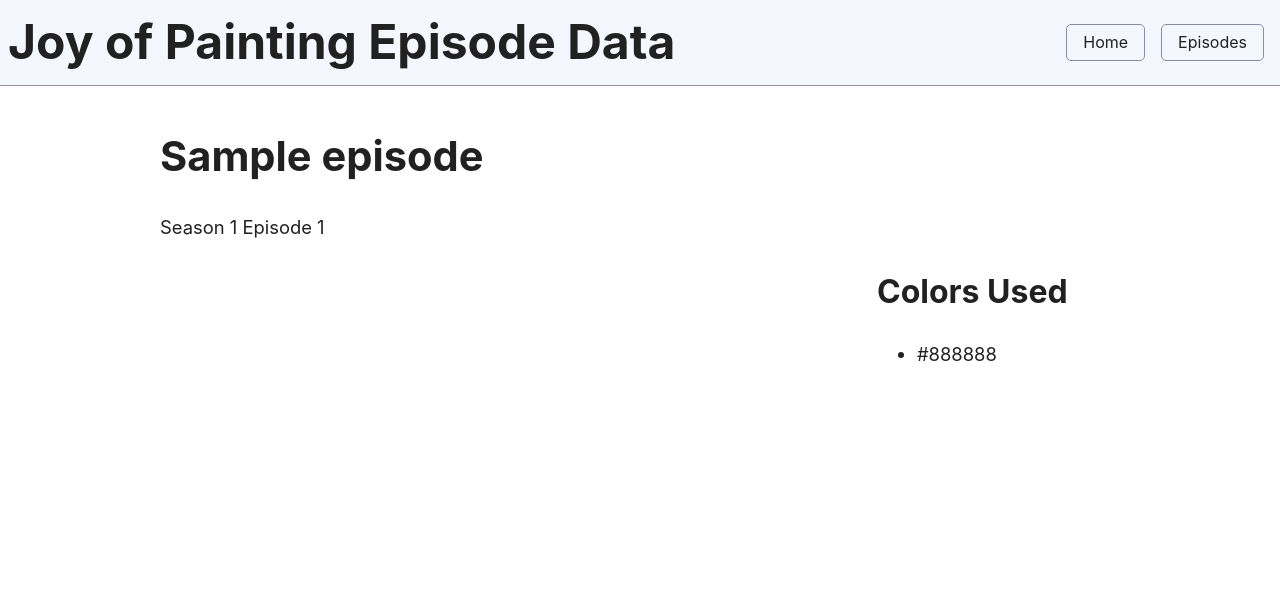
After one commit to coreyimmke/painting, a Django app: page /season/1/episode/1/ in a window 1280 px wide. The commit adds this page. Shown: the top 611 px of the page. Run offline with Django 5.2, Linux system fonts and the light colour scheme; tables that the repository leaves empty hold one stand-in row (values such as "Sample post").

Commit message:
Add episode detail page

```diff
--- a/episodes/static/episodes/simple.css
+++ b/episodes/static/episodes/simple.css
@@ -56,7 +56,7 @@ body {
   font-size: 1.15rem;
   line-height: 1.5;
   display: grid;
-  grid-template-columns: 1fr min(45rem, 90%) 1fr;
+  grid-template-columns: 1fr min(60rem, 90%) 1fr;
   margin: 0;
   padding-bottom: 1rem;
 }
--- a/episodes/templates/episodes/base.html
+++ b/episodes/templates/episodes/base.html
@@ -12,8 +12,8 @@
       </div>
       <nav>
         <ul>
-          <li><a href="#">Home</a></li>
-          <li><a href="#">Episodes</a></li>
+          <li><a href="/">Home</a></li>
+          <li><a href="{% url 'episode_list' %}">Episodes</a></li>
         </ul>
       </nav>
     </header>
--- /dev/null
+++ b/episodes/templates/episodes/episode_detail.html
@@ -0,0 +1,29 @@
+{% extends "episodes/base.html" %}
+{% block title %}Joy of Painting - {{ episode.painting_title }}{% endblock %}
+
+{% block content %}
+<h2>{{ episode.painting_title }}</h2>
+<div role="doc-subtitle">Season {{ episode.season_number }} Episode {{ episode.episode_number }}</div>
+<div style="display: flex; justify-content: space-around; align-items: start; margin-top: 2rem;">
+  <div>
+    <iframe
+      width="560"
+      height="315"
+      src="{{ episode.youtube_src }}"
+      title="YouTube video player"
+      frameborder="0"
+      referrerpolicy="strict-origin-when-cross-origin"
+      allowfullscreen
+    >
+    </iframe>
+  </div>
+  <div>
+    <h3 style="margin-top: 0px">Colors Used</h3>
+    <ul>
+      {% for color in episode.colors.all %}
+      <li>{{ color.color_name }}</li>
+      {% endfor %}
+    </ul>
+  <div>
+</div>
+{% endblock %}
--- a/episodes/templates/episodes/episode_list.html
+++ b/episodes/templates/episodes/episode_list.html
@@ -21,7 +21,11 @@
     <tbody>
       {% for episode in page_obj %}
       <tr>
-        <td>{{ episode.painting_title }}</td>
+        <td>
+          <a href="{% url 'episode_detail' episode.season_number episode.episode_number %}">
+            {{ episode.painting_title }}
+          </a>
+        </td>
         <td>{{ episode.season_number }}</td>
         <td>{{ episode.episode_number }}</td>
         <td>{{ episode.colors.all.count }}</td>
--- a/episodes/urls.py
+++ b/episodes/urls.py
@@ -3,5 +3,10 @@ from django.urls import path
 from . import views
 
 urlpatterns = [
-    path("episodes/", views.EpisodesView.as_view(), name="episodes"),
+    path("episodes/", views.EpisodesView.as_view(), name="episode_list"),
+    path(
+        "season/<int:season>/episode/<int:episode>/",
+        views.EpisodeDetailView.as_view(),
+        name="episode_detail",
+    ),
 ]
--- a/episodes/views.py
+++ b/episodes/views.py
@@ -1,4 +1,5 @@
 from django.views import generic
+from django.shortcuts import get_object_or_404
 
 from .models import Episode
 
@@ -7,3 +8,15 @@ class EpisodesView(generic.ListView):
     model = Episode
     template_name = "episodes/episode_list.html"
     paginate_by = 13  # 13 entries per page which aligns with num episodes per season
+
+
+class EpisodeDetailView(generic.DetailView):
+    model = Episode
+    template_name = "episodes/episode_detail.html"
+
+    def get_object(self, queryset=None):
+        return get_object_or_404(
+            Episode,
+            season_number=self.kwargs.get("season"),
+            episode_number=self.kwargs.get("episode"),
+        )
```
